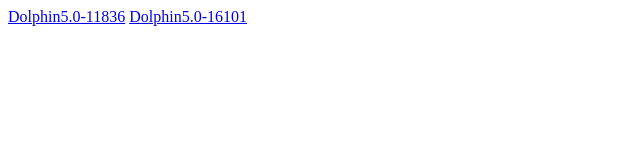
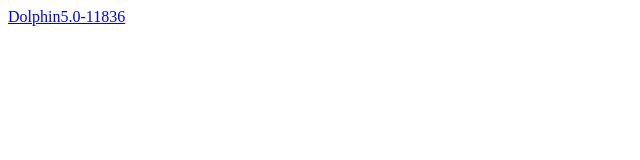
Before and after one commit to WaterLemons2k/file.waterlemons2k.com, a plain HTML site: page Dolphin/index.html in a window 1280 px wide. Shown: the whole page, without its empty margins (0-640 px from the left). Drawn offline with Linux system fonts and the light colour scheme.

Commit message:
Delete dolphin5.0-16101.7z

```diff
--- a/Dolphin/index.html
+++ b/Dolphin/index.html
@@ -6,6 +6,5 @@
 </head>
 <body>
 <a href="dolphin5.0-11836.7z">Dolphin5.0-11836</a>
-<a href="dolphin5.0-16101.7z">Dolphin5.0-16101</a>
 </body>
 </html>
```
